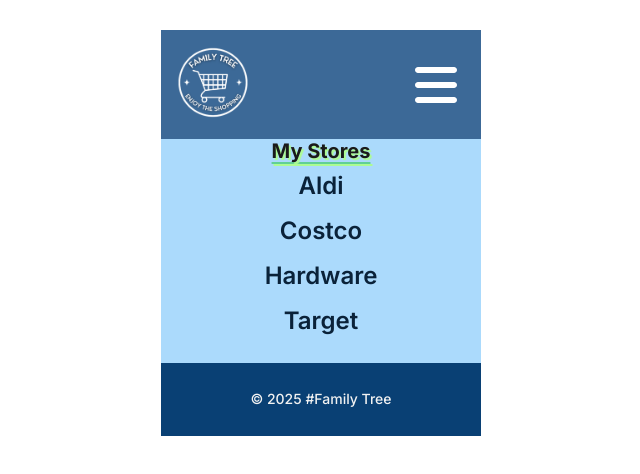
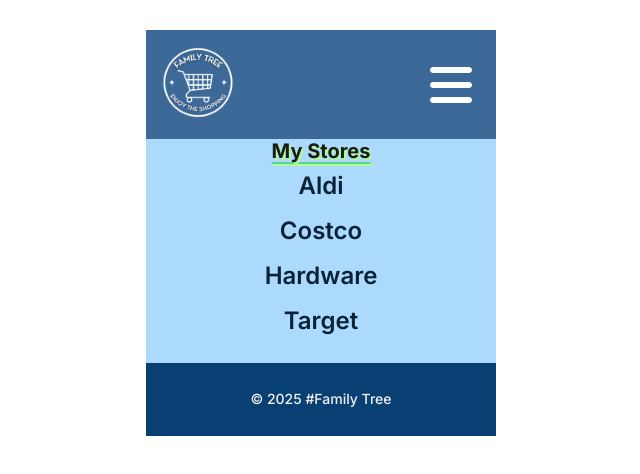
Before and after one commit to russellcolestock/shopping-list-app, a React (Vite) app: page / in a window 1280 px wide. Shown: the top 474 px of the page, without its empty margins (319-959 px from the left). Built offline with nearby package versions, Linux system fonts and the light colour scheme.

Commit message:
Update index.css

```diff
--- a/src/index.css
+++ b/src/index.css
@@ -8,7 +8,7 @@
   font-family: "Inter", sans-serif;
   display: flex;
   flex-direction: column;
-  max-width: 320px;
+  max-width: 350px;
   margin: 30px auto;
 }
 
```
